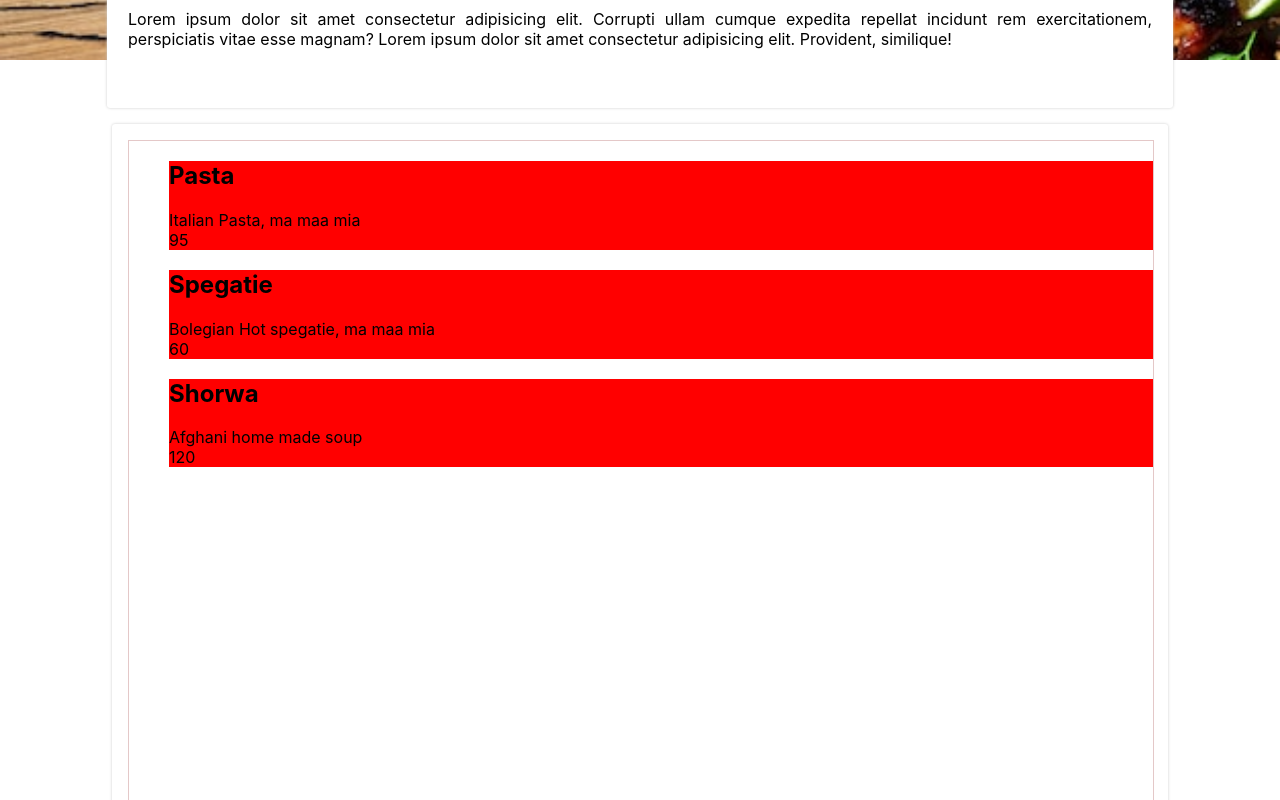
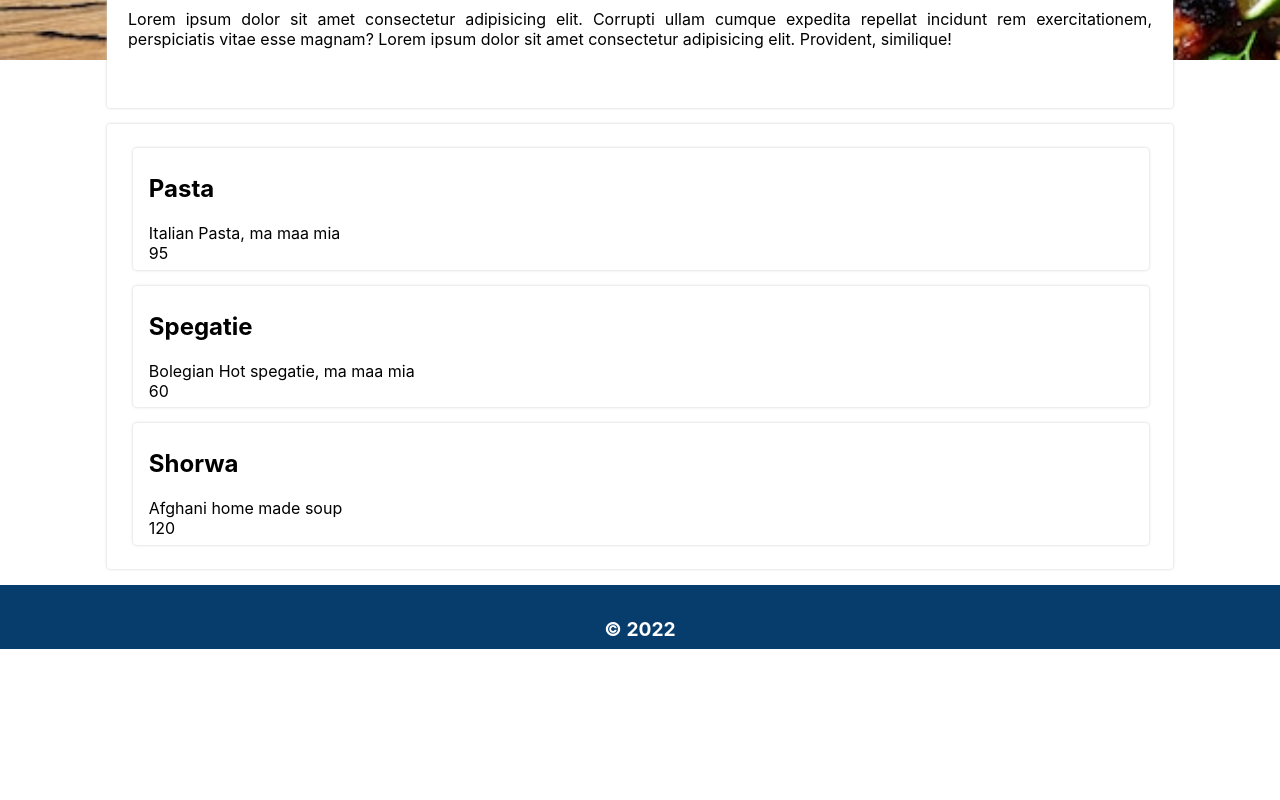
Before and after one commit to safi-n/food-menu, a React (Create React App) app: page / in a window 1280 px wide. Shown: the part 500-1300 px from the top of the page. After the commit the page ends 1149 px from the top, so only its background shows below. Built offline with nearby package versions, Linux system fonts and the light colour scheme; the HTML template or start-up script is replaced by a standard one.

Commit message:
Meal Item style and code done

```diff
--- a/src/App.css
+++ b/src/App.css
@@ -36,3 +36,15 @@
     transform: rotate(360deg);
   }
 }
+
+.footer {
+  margin: auto;
+  background-color: rgb(7, 61, 108);
+  color: white;
+  font-size: 0.8rem;
+  width: 100%;
+  height: 2rem;
+  display:block;
+  text-align: center;
+  padding: 1rem 0rem;
+}
--- a/src/App.jsx
+++ b/src/App.jsx
@@ -9,6 +9,10 @@ function App() {
       <main>
         <Meals/>
       </main>
+
+      <footer className='footer'>
+        <h2>© 2022</h2>
+      </footer>
     </Fragment>
   );
 }
--- a/src/components/Meals/MealItem/MealItem.jsx
+++ b/src/components/Meals/MealItem/MealItem.jsx
@@ -4,7 +4,7 @@ const MealItem = props => {
   return (
     <li className={classes['meal-item']}>
       <div>
-        <div><h2>{props.name}</h2></div>
+        <h2>{props.name}</h2>
         <div>{props.description}</div>
         <div>{props.price}</div>
       </div>
--- a/src/components/Meals/MealItem/mealItem.module.css
+++ b/src/components/Meals/MealItem/mealItem.module.css
@@ -1,5 +1,10 @@
 .meal-item {
-  background-color: red;
+  background-color: rgb(255, 255, 255);
+  box-shadow: 0px 0px 3px #ccc;
   list-style: none;
-  margin: auto;
+  width: 100%;
+  margin-left: -2.2rem;
+  padding: 0.4rem 1rem;
+  margin-bottom: 1rem;
+  border-radius: 4px;
 }
--- a/src/components/Meals/available.module.css
+++ b/src/components/Meals/available.module.css
@@ -1,11 +1,5 @@
+
 .meals-list {
-  width: 80%;
-  height: 100vh;
-  background-color: rgb(255, 255, 255);
-  margin: auto;
-  box-shadow: 0px 0px 3px #ccc;
-  margin-top: 1rem;
-  border-radius: 3px;
-  padding: 1rem 1rem;
-  /* overflow: hidden; */
+  width: 100%;
+  height: 100%;
 }
--- a/src/components/UI/card.module.css
+++ b/src/components/UI/card.module.css
@@ -1,5 +1,10 @@
 .card-item {
-  width: 100%;
-  height: 100%;
-  border: 1px solid rgb(228, 200, 200);
+  width: 80%;
+  background-color: rgb(255, 255, 255);
+  margin: auto;
+  box-shadow: 0px 0px 3px #ccc;
+  margin-top: 1rem;
+  border-radius: 3px;
+  padding: 0.5rem 1.3rem;
+  margin-bottom: 1rem;
 }
```
